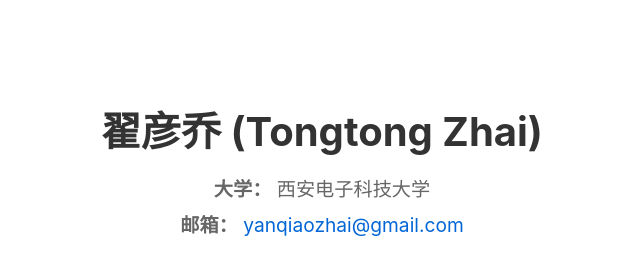
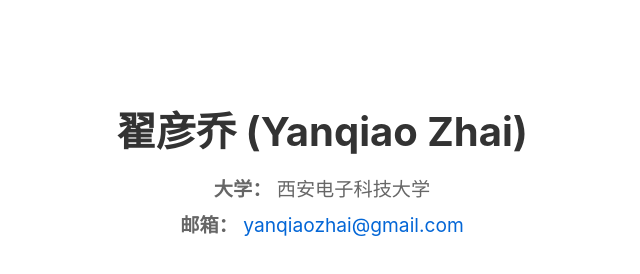
Before and after one commit to TongtongZhai/TongtongZhai.github.io, a plain HTML site: page index.html in a window 1280 px wide. Shown: the whole page, without its empty margins (318-958 px from the left). Drawn offline with Linux system fonts and the light colour scheme.

Commit message:
Update index.html

```diff
--- a/index.html
+++ b/index.html
@@ -18,7 +18,7 @@
     </style>
 </head>
 <body>
-    <h1>翟彦乔 (Tongtong Zhai)</h1>
+    <h1>翟彦乔 (Yanqiao Zhai)</h1>
     <p><strong>大学：</strong> 西安电子科技大学</p>
     <p><strong>邮箱：</strong> <a class="email" href="mailto:yanqiaozhai@gmail.com">yanqiaozhai@gmail.com</a></p>
 </body>
```
